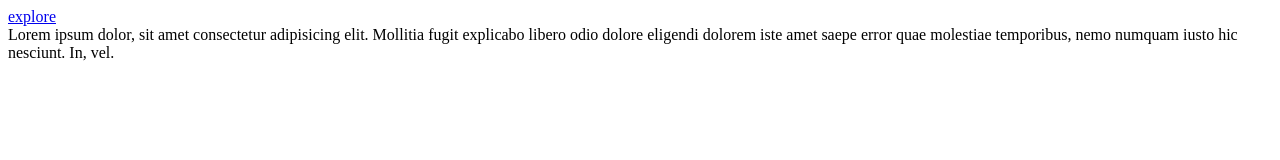
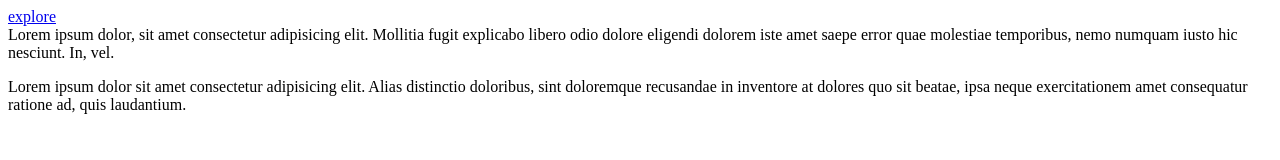
Before and after one commit to derek661/git-log, a plain HTML site: page index.html in a window 1280 px wide. Drawn offline with Linux system fonts and the light colour scheme.

Commit message:
added a paragrafic

```diff
--- a/index.html
+++ b/index.html
@@ -9,5 +9,6 @@
 <body>
     <a href="#">explore</a>
     <div>Lorem ipsum dolor, sit amet consectetur adipisicing elit. Mollitia fugit explicabo libero odio dolore eligendi dolorem iste amet saepe error quae molestiae temporibus, nemo numquam iusto hic nesciunt. In, vel.</div>
+    <p>Lorem ipsum dolor sit amet consectetur adipisicing elit. Alias distinctio doloribus, sint doloremque recusandae in inventore at dolores quo sit beatae, ipsa neque exercitationem amet consequatur ratione ad, quis laudantium.</p>
 </body>
 </html>
```
